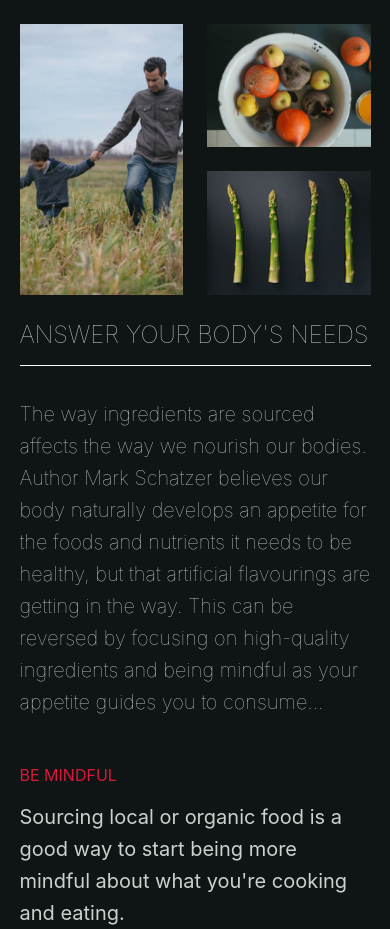
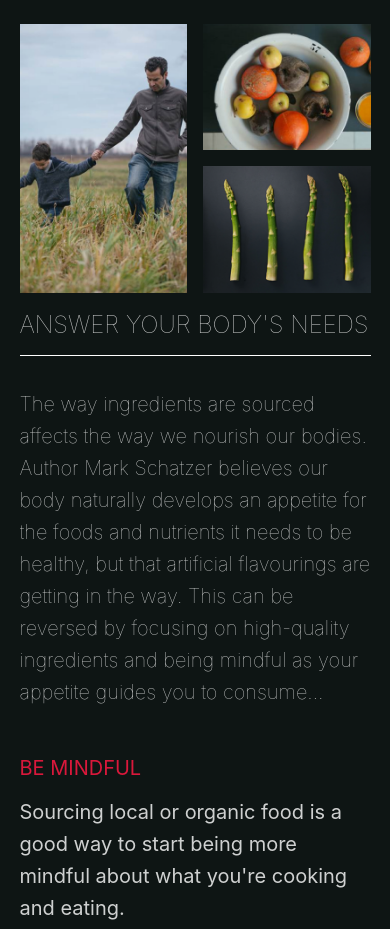
Before and after one commit to maxcarolinoIII/orchard-test, a React (Create React App) app: page / in a window 390 px wide. Built offline with nearby package versions, Linux system fonts and the light colour scheme.

Commit message:
fix: adjust spacing on thumbnail (mobile view)

```diff
--- a/src/sections/BodyNeeds.js
+++ b/src/sections/BodyNeeds.js
@@ -68,8 +68,12 @@ function BodyNeeds() {
 
   return (
     <>
-      <Flex gap={6} overflow={"hidden"} flexDir={{ base: "column", lg: "row" }}>
-        <Flex w={{ base: "100%", lg: "66%" }} gap={6}>
+      <Flex
+        gap={{ base: 4, md: 6 }}
+        overflow={"hidden"}
+        flexDir={{ base: "column", lg: "row" }}
+      >
+        <Flex w={{ base: "100%", lg: "66%" }} gap={{ base: 4, md: 6 }}>
           <Box w={"100%"}>
             {thumbnails
               .filter((thumbnail) => thumbnail.column === 1)
@@ -77,7 +81,7 @@ function BodyNeeds() {
           </Box>
           <Flex
             flexDir={"column"}
-            gap={6}
+            gap={{ base: 4, md: 6 }}
             w={"100%"}
             overflow={"hidden"}
             justifyContent={"space-between"}
@@ -121,7 +125,7 @@ function BodyNeeds() {
             color={"#D9183B"}
             textTransform={"uppercase"}
             fontWeight={"400"}
-            size={"sm"}
+            size={"md"}
             mb={4}
           >
             Be Mindful
```
